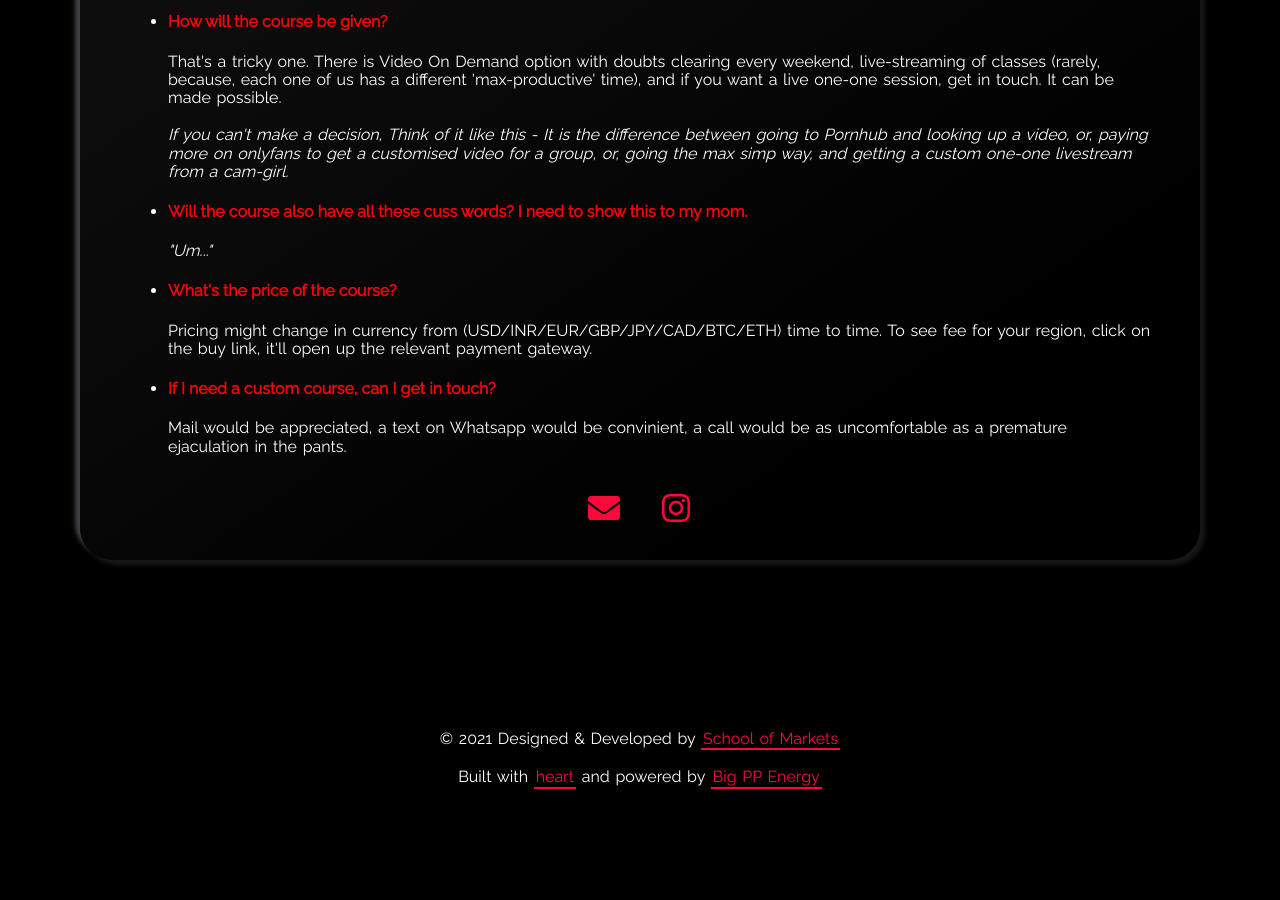
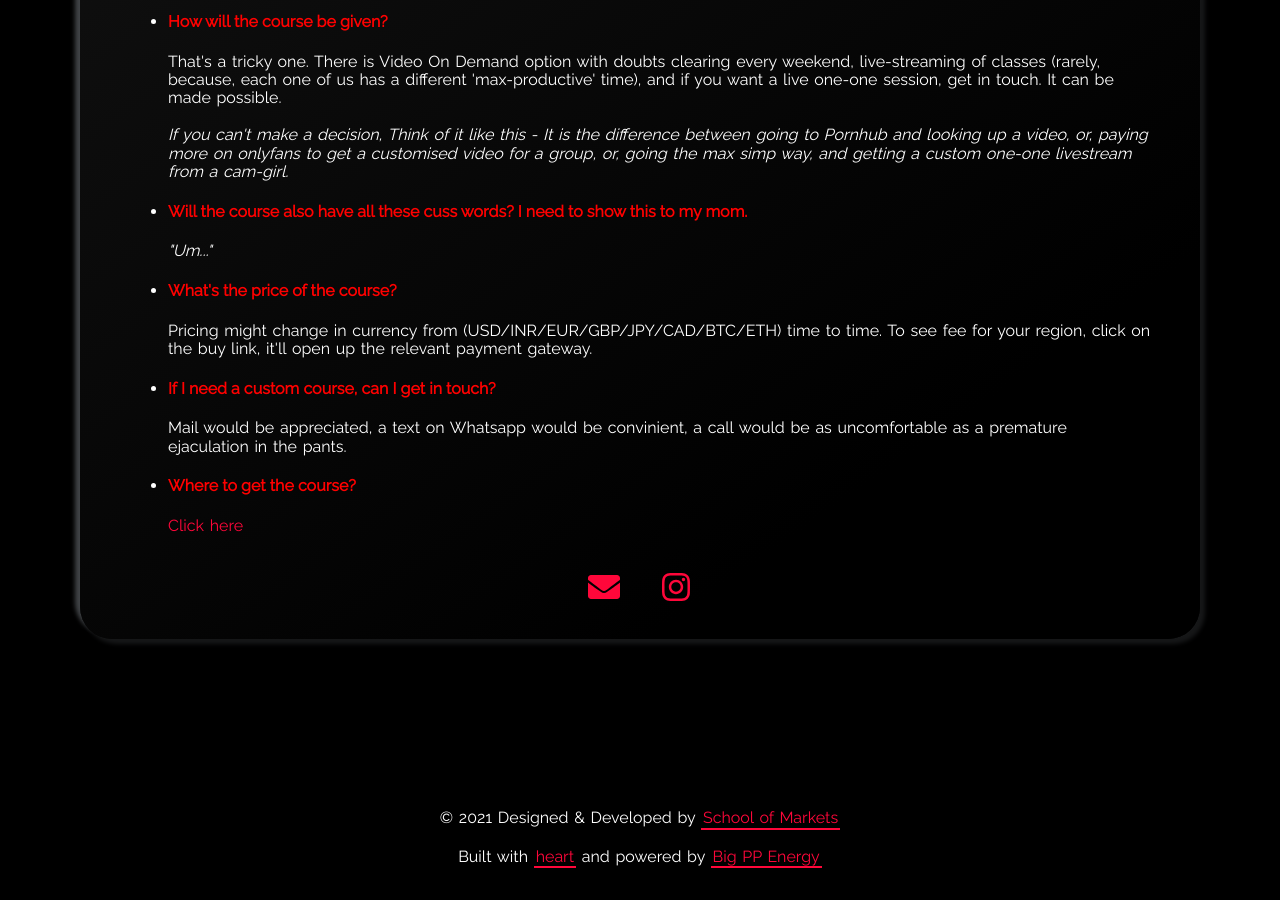
Before and after one commit to schoolofstonks/schoolofstonks, a Jekyll site: the page built from index.html, in a window 1280 px wide and 900 px high, scrolled down 5163 px. Built offline with Jekyll 4.4.1, drawn with Linux system fonts in a browser that asks for light colours; before the commit the page ends 5984 px from its top, so only the background shows below that.

Commit message:
Update _config.yml

```diff
--- a/_config.yml
+++ b/_config.yml
@@ -48,7 +48,8 @@ contact_description: Send a mail <a href ="mailto:schoolofmarkets@gmail.com">her
     <li><h4 style="color:red">What's the price of the course?</h4><p>Pricing might change in currency from (USD/INR/EUR/GBP/JPY/CAD/BTC/ETH) time to time. To see fee for your region, click on the buy link, it'll open up the relevant payment gateway.</p>
     </li>
     <li><h4 style="color:red">If I need a custom course, can I get in touch?</h4><p>Mail would be appreciated, a text on Whatsapp would be convinient, a call would be as uncomfortable as a premature ejaculation in the pants.</p>
-    </li></ul>
+    </li>
+    <li><h4 style="color:red">Where to get the course?</h4><p><a href="https://rzp.io/SMMCpro"> Click here</a></p></li></ul>
 plugins:
   - "jekyll-github-metadata"
 
```
